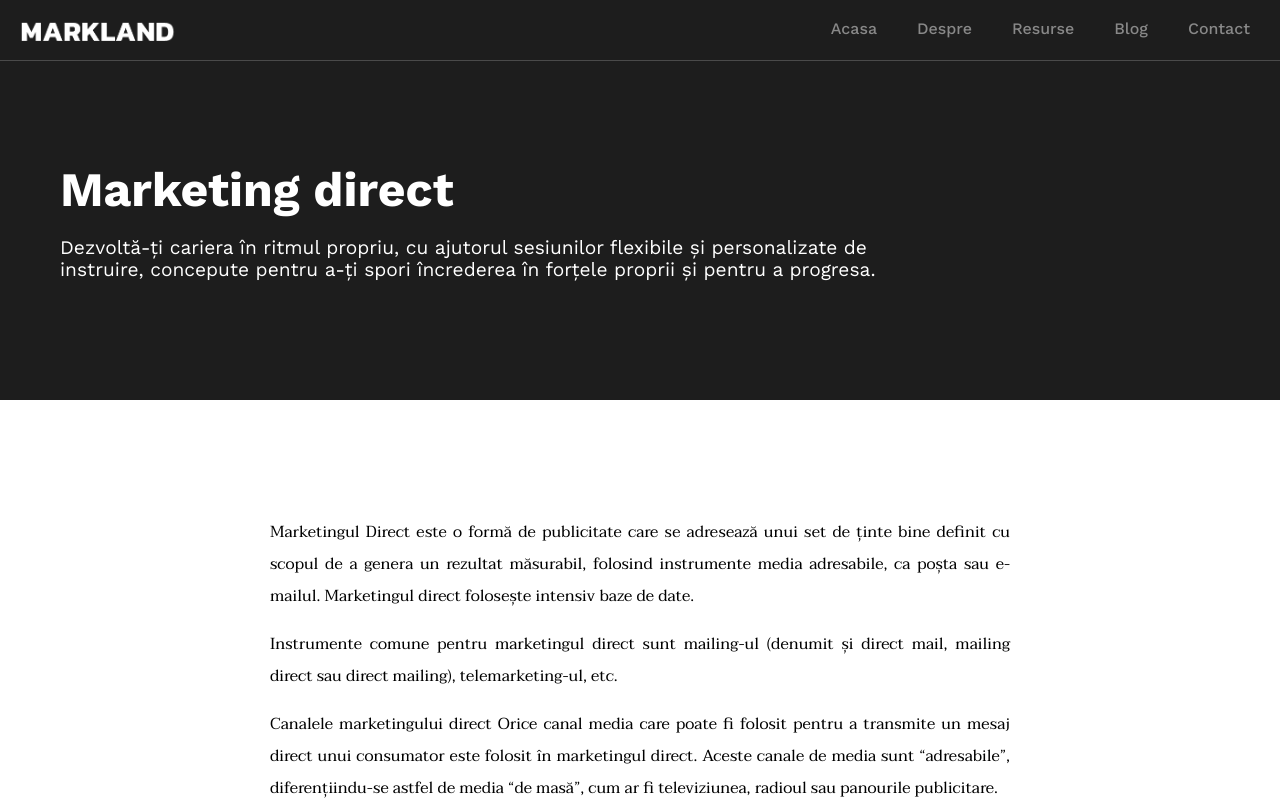
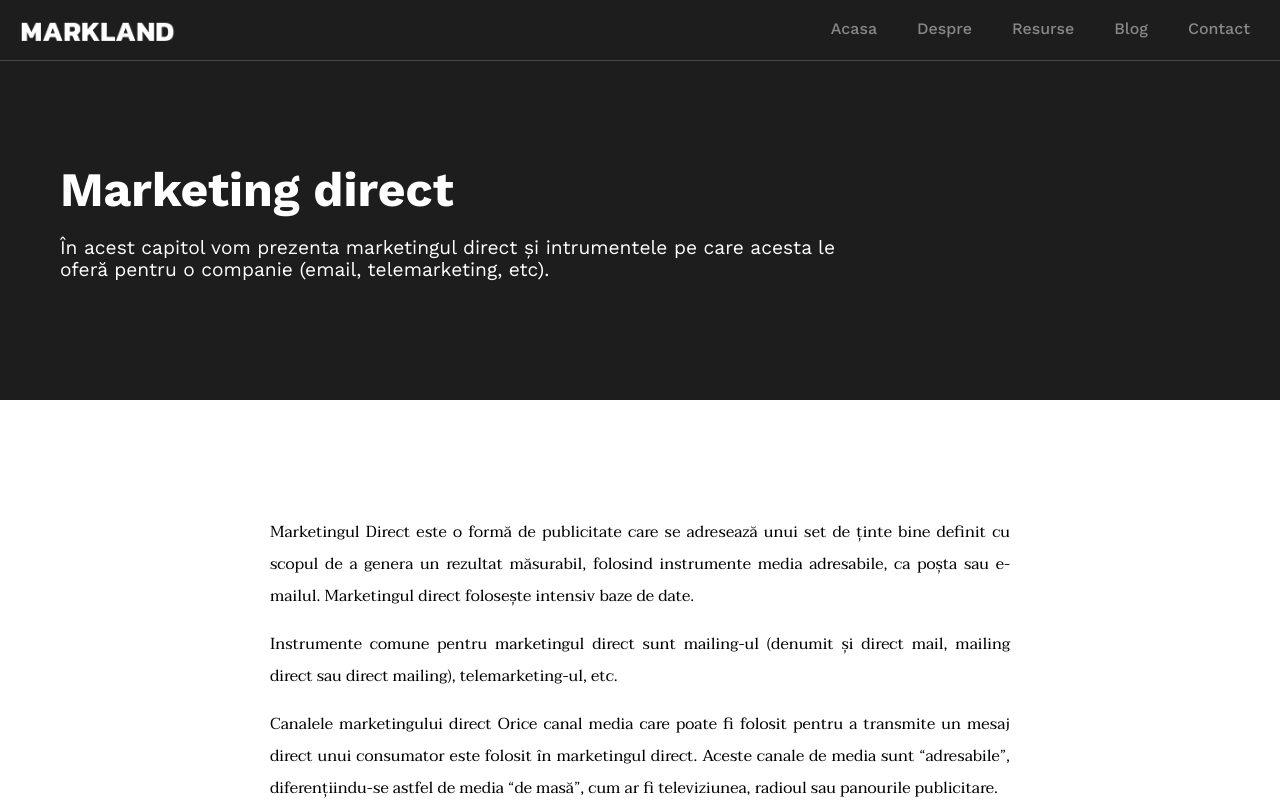
Before and after one commit to zece/mk, a Jekyll site: the page built from _posts/2019-01-06-marketing-direct.md, in a window 1280 px wide and 1400 px high. Shown: the top 800 px of the window. Built offline with Jekyll 4.4.1, drawn with Linux system fonts in a browser that asks for light colours; some of the changed text lies outside the part shown; grey boxes are pictures that could not be loaded.

```diff
--- a/_includes/head.html
+++ b/_includes/head.html
@@ -3,7 +3,7 @@
     <meta http-equiv="X-UA-Compatible" content="ie=edge">
     <meta name="viewport" content="width=device-width, initial-scale=1.0">
     <title>{{ page.title }} - {{ site.title}}</title>
-    <meta name="description" content="{{ site.description }}">
+    <meta name="description" content="{% if page.description %}{{ page.description }}{%else%}{{ site.description }}{%endif%}">
     <meta name="keywords"  content="{{ site.keywords }}">
     <link rel="stylesheet" href="{{ 'assets/css/style.css' | prepend: site.baseurl }}">
     <link rel="stylesheet" href="{{ 'assets/css/normalize.css' | prepend: site.baseurl }}">
--- a/_posts/2018-12-23-introducere-in-marketing.markdown
+++ b/_posts/2018-12-23-introducere-in-marketing.markdown
@@ -4,9 +4,7 @@ title:  "Introducere în Marketing"
 categories: curs marketing
 overline: "I"
 showclock: false
-description: "Dezvoltă-ți cariera în ritmul propriu, cu ajutorul sesiunilor flexibile și
-                    personalizate de instruire, concepute pentru a-ți spori încrederea în forțele
-                    proprii și pentru a progresa."
+description: "În acest prim capitol vei învăța bazele marketingului și componentele acestuia pentru a întelege mai bine acest domeniu."
 ---
 
 
--- a/_posts/2019-01-06-marketing-direct.md
+++ b/_posts/2019-01-06-marketing-direct.md
@@ -3,9 +3,7 @@ layout: post
 title:  "Marketing direct"
 roman: V
 showclock: true
-description: "Dezvoltă-ți cariera în ritmul propriu, cu ajutorul sesiunilor flexibile și
-                    personalizate de instruire, concepute pentru a-ți spori încrederea în forțele
-                    proprii și pentru a progresa."
+description: "În acest capitol vom prezenta marketingul direct și intrumentele pe care acesta le oferă pentru o companie (email, telemarketing, etc)."
 ---
 Marketingul Direct este o formă de publicitate care se adresează unui set de ținte bine definit cu scopul de a genera un rezultat măsurabil, folosind instrumente media adresabile, ca poșta sau e-mailul. Marketingul direct folosește intensiv baze de date.
 
@@ -13,6 +11,10 @@ Instrumente comune pentru marketingul direct sunt mailing-ul (denumit și direct
 
 Canalele marketingului direct
 Orice canal media care poate fi folosit pentru a transmite un mesaj direct unui consumator este folosit în marketingul direct. Aceste canale de media sunt "adresabile", diferențiindu-se astfel de media "de masă", cum ar fi televiziunea, radioul sau panourile publicitare.
+
+<a href="https://static1.squarespace.com/static/59bffcb151a5849dcf7ae270/t/59c46c5dc534a534d5e801d5/1506045026219/Email-Marketing.png" rel="SEO Tools" target="_blank">![seo2](https://static1.squarespace.com/static/59bffcb151a5849dcf7ae270/t/59c46c5dc534a534d5e801d5/1506045026219/Email-Marketing.png)</a>
+Click pe imagine pentru a mări
+{: style="text-align: center; color: #888"}
 
 ### Direct mail
 Probabil că cel mai folosit canal de media din marketingul direct este direct mail-ul - trimiterea de materiale publicitare adresate folosind serviciile poștale. În multe țări dezvoltate direct mail-ul reprezintă o cantitate foarte mare din volumul total de expedieri poștale, astfel încât există tarife speciale, mai mici, pentru aceste expedieri. Pentru a se putea încadra în această categorie de expedieri, companiile de publicitate își formatează și sortează materialele expediate în anumite feluri definite de companiile poștale, care reduc timpul de manipulare al acestora, scăzând astfel costurile.
```
Also changed, not shown: _posts/2018-12-26-mixul-de-marketing.md (+1 -3 lines), _posts/2019-01-02-mediul-de-marketing.md (+1 -3 lines), _posts/2019-01-05-optimizarea-pentru-motoarele-de-cautare.md (+3 -3 lines), 6 other files.
